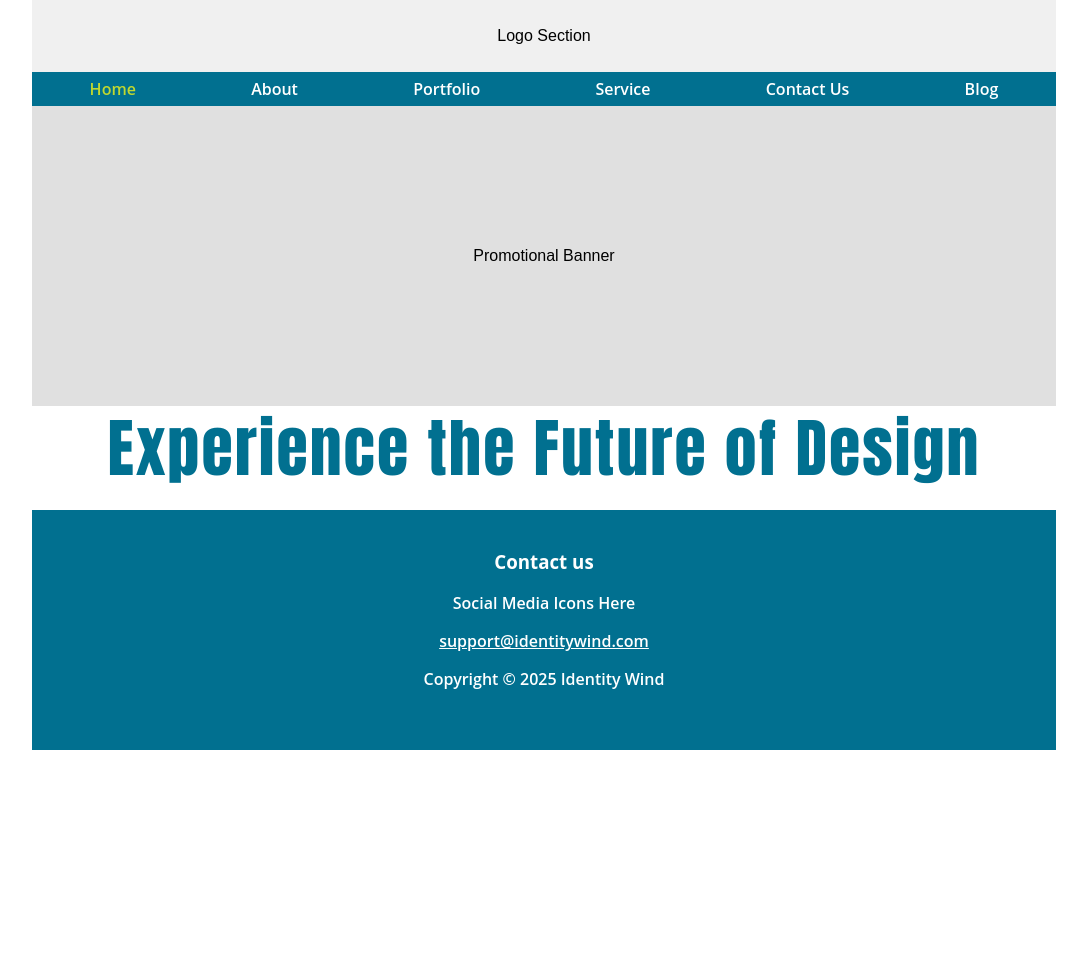
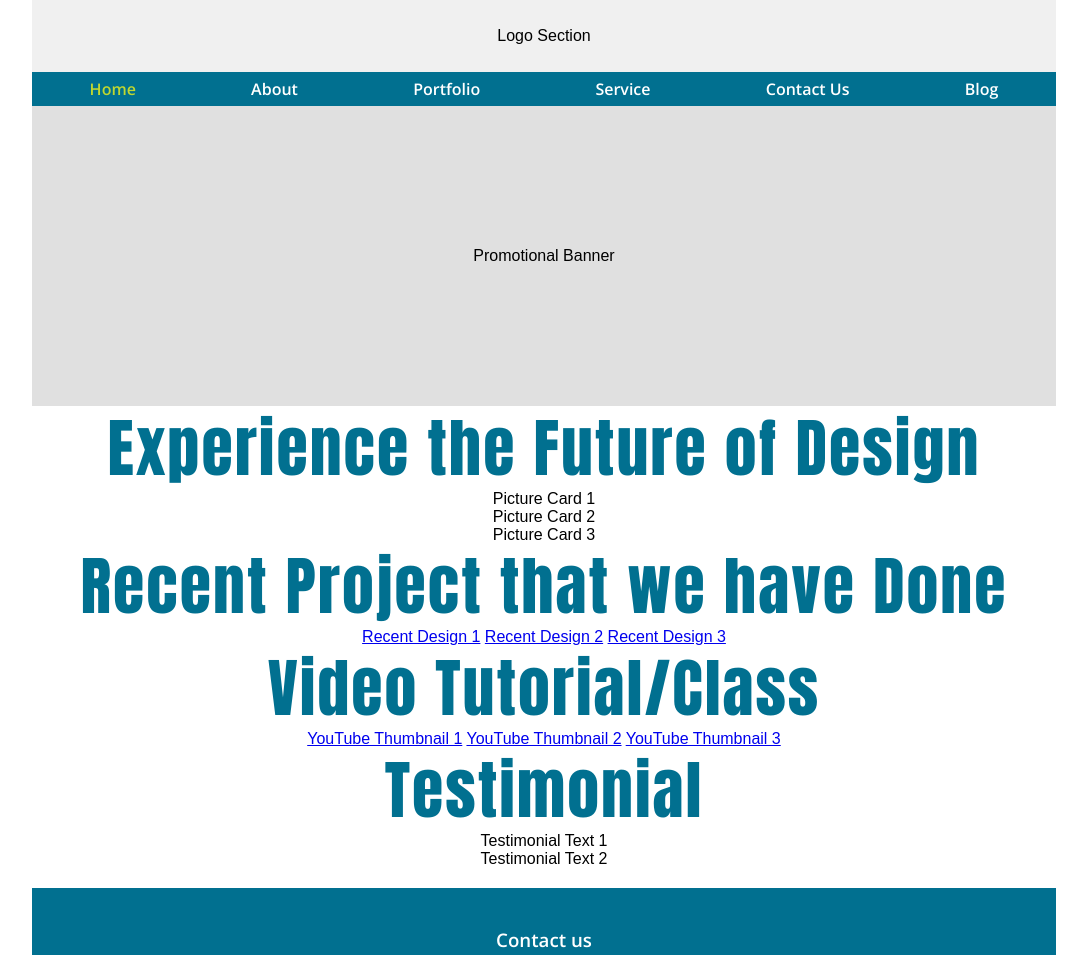
Before and after one commit to sarthopori/sarthopori.github.io, a plain HTML site: page index.html in a window 1280 px wide. Shown: the top 955 px of the page, without its empty margins (96-1183 px from the left). Before the commit the page ends 800 px from the top, so only its background shows below. Drawn offline with nearby package versions, Linux system fonts and the light colour scheme; a web font is replaced by a local one.

Commit message:
Update index.html

```diff
--- a/index.html
+++ b/index.html
@@ -4,12 +4,16 @@
     <meta charset="UTF-8">
     <meta name="viewport" content="width=device-width, initial-scale=1.0">
     <title>Home</title>
- <link rel="stylesheet" href="css/style.css">
+    <link rel="stylesheet" href="css/style.css">
+    <!-- Adding Google Fonts for Impact and Freestyle Script -->
+    <link rel="preconnect" href="https://fonts.googleapis.com">
+    <link rel="preconnect" href="https://fonts.gstatic.com" crossorigin>
+    <link href="https://fonts.googleapis.com/css2?family=Freestyle+Script&family=Impact&family=Open+Sans:wght@600&display=swap" rel="stylesheet">
 </head>
 <body>
 
     <header class="header">
-        <div style="width: 1024px; height: 72px; background-color: #f0f0f0; display: flex; align-items: center; justify-content: center;">Logo Section</div>
+        <div class="logo-section">Logo Section</div>
         <nav class="menu-bar">
             <a href="index.html" class="active">Home</a>
             <a href="about.html">About</a>
@@ -21,11 +25,50 @@
     </header>
 
     <main class="main-content">
-        <div style="width: 1024px; height: 300px; background-color: #e0e0e0; display: flex; align-items: center; justify-content: center;">Promotional Banner</div>
+        <!-- 2. Banner -->
+        <div class="promo-banner">Promotional Banner</div>
+
+        <!-- 3. Title Text -->
         <div class="title-text">Experience the Future of Design</div>
-        <!-- Other content will be added here later -->
+
+        <!-- 4. Three Picture Cards -->
+        <section class="card-grid">
+            <div class="info-card">Picture Card 1</div>
+            <div class="info-card">Picture Card 2</div>
+            <div class="info-card">Picture Card 3</div>
+        </section>
+
+        <!-- 5. Recent Projects Title -->
+        <div class="title-text">Recent Project that we have Done</div>
+
+        <!-- 6. Three Clickable Project Cards -->
+        <section class="card-grid">
+            <a href="#" class="project-card">Recent Design 1</a>
+            <a href="#" class="project-card">Recent Design 2</a>
+            <a href="#" class="project-card">Recent Design 3</a>
+        </section>
+
+        <!-- 7. Video Tutorial Title -->
+        <div class="title-text">Video Tutorial/Class</div>
+
+        <!-- 8. Three Video Cards -->
+        <section class="card-grid">
+            <a href="#" class="video-card">YouTube Thumbnail 1</a>
+            <a href="#" class="video-card">YouTube Thumbnail 2</a>
+            <a href="#" class="video-card">YouTube Thumbnail 3</a>
+        </section>
+
+        <!-- 9. Testimonial Title -->
+        <div class="title-text testimonial-title">Testimonial</div>
+
+        <!-- 10. Two Testimonial Cards -->
+        <section class="testimonial-section">
+            <div class="testimonial-card">Testimonial Text 1</div>
+            <div class="testimonial-card">Testimonial Text 2</div>
+        </section>
     </main>
 
+    <!-- 11. Footer -->
     <footer class="footer">
         <h3>Contact us</h3>
         <p>Social Media Icons Here</p>
```
